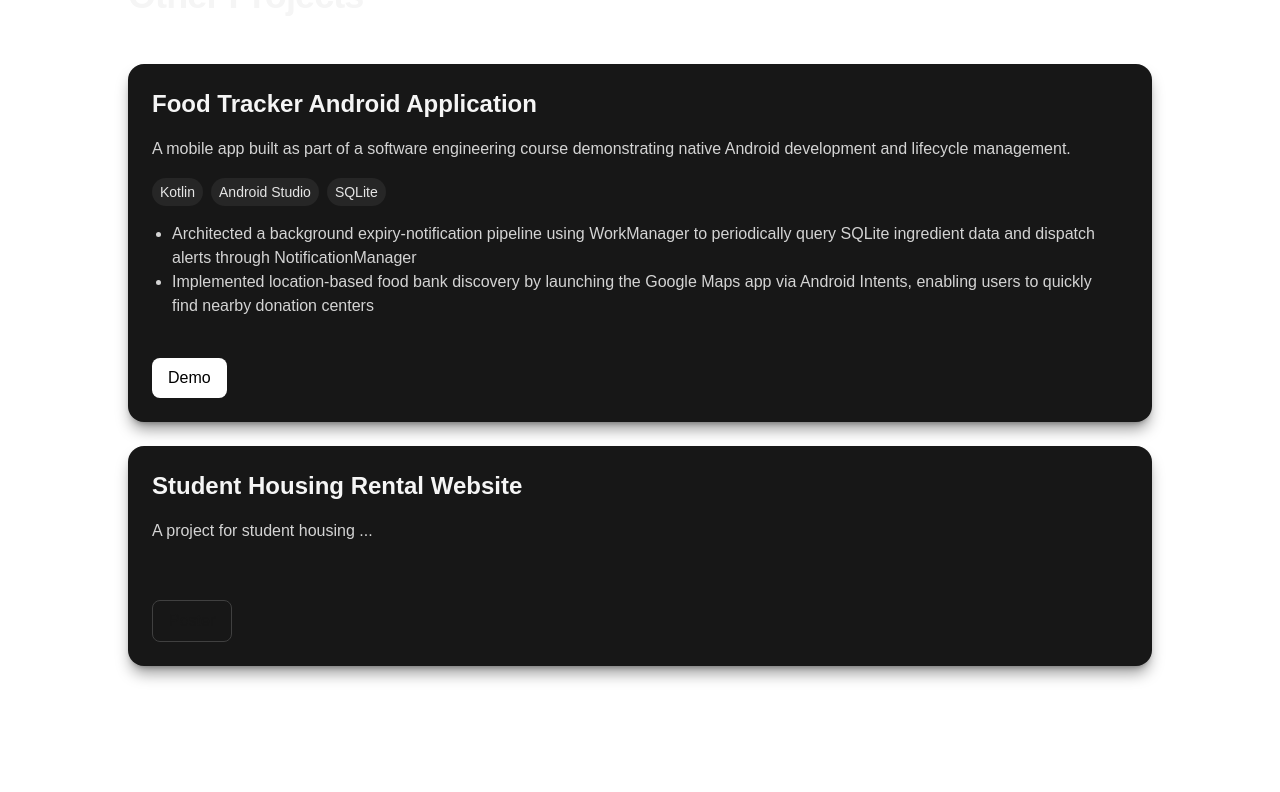
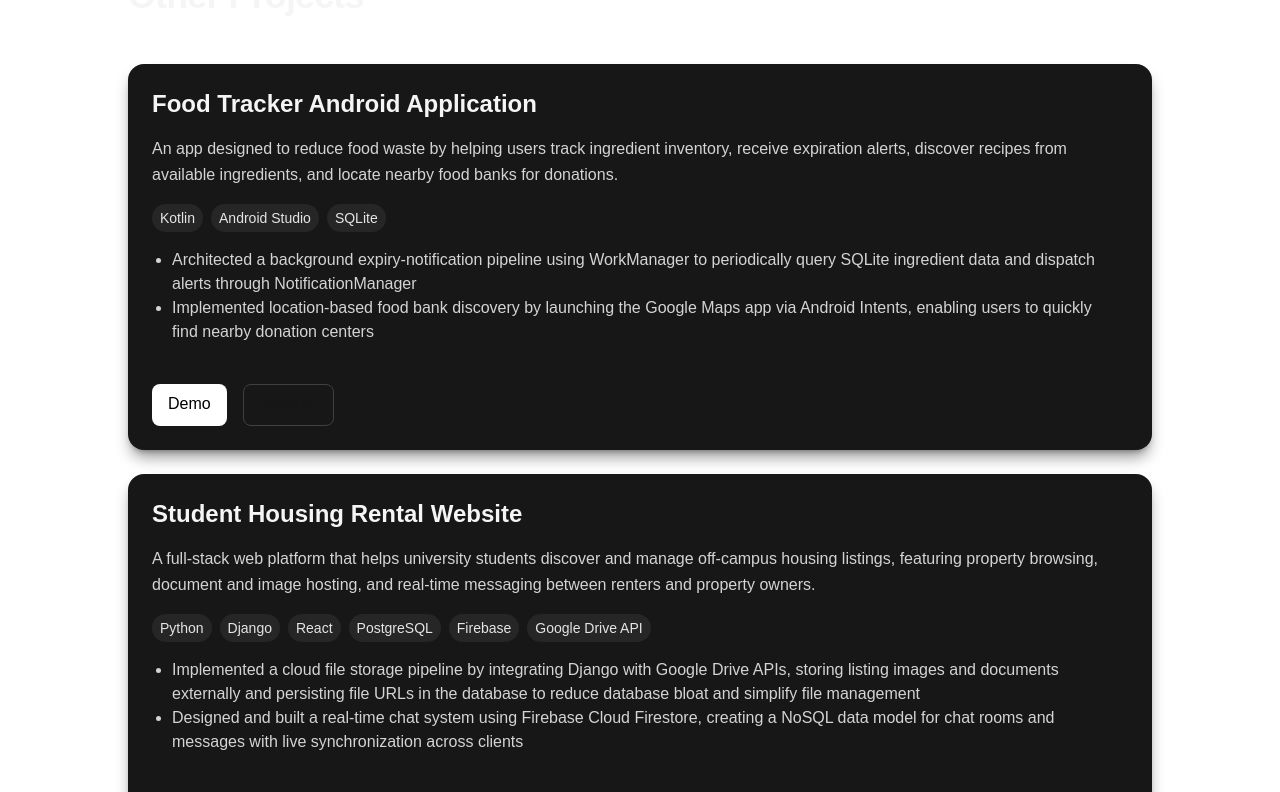
Before and after one commit to FaizaanRehman/Portfolio, a Next.js app: page / in a window 1280 px wide. Shown: the part 2380-3172 px from the top of the page. Built offline with nearby package versions, Linux system fonts and the light colour scheme.

Commit message:
Add details for students housing website

```diff
--- a/app/page.tsx
+++ b/app/page.tsx
@@ -64,19 +64,33 @@ export default function Home() {
         <div className="grid grid-cols-1 md:grid-cols-1 gap-6">
           <OtherProjectCard
             title="Food Tracker Android Application"
-            description="A mobile app built as part of a software engineering course demonstrating native Android development and lifecycle management."
+            description="An app designed to reduce food waste by helping users track ingredient inventory, receive expiration alerts, discover recipes from available ingredients, and locate nearby food banks for donations."
             highlights={[
               "Architected a background expiry-notification pipeline using WorkManager to periodically query SQLite ingredient data and dispatch alerts through NotificationManager",
               "Implemented location-based food bank discovery by launching the Google Maps app via Android Intents, enabling users to quickly find nearby donation centers",
             ]}
             techStack={["Kotlin", "Android Studio", "SQLite"]}
             demoLink="https://www.youtube.com/watch?v=Kc4xkIg4D3w"
+            githubLink="https://github.com/Ckalia11/Food-Expiry-Tracker"
           />
 
           <OtherProjectCard
             title="Student Housing Rental Website"
-            description="A project for student housing ..."
+            description="A full-stack web platform that helps university students discover and manage off-campus housing listings, featuring property browsing, document and image hosting, and real-time messaging between renters and property owners."
+            highlights={[
+              "Implemented a cloud file storage pipeline by integrating Django with Google Drive APIs, storing listing images and documents externally and persisting file URLs in the database to reduce database bloat and simplify file management",
+              "Designed and built a real-time chat system using Firebase Cloud Firestore, creating a NoSQL data model for chat rooms and messages with live synchronization across clients",
+            ]}
+            techStack={[
+              "Python",
+              "Django",
+              "React",
+              "PostgreSQL",
+              "Firebase",
+              "Google Drive API",
+            ]}
             posterLink="insert image poster here"
+            githubLink="https://github.com/YoungKeyKai/Vesta"
           />
         </div>
       </Section>
--- a/components/OtherProjectCard.tsx
+++ b/components/OtherProjectCard.tsx
@@ -5,6 +5,7 @@ type OtherProjectCardProps = {
   highlights?: string[];
   demoLink?: string;
   posterLink?: string;
+  githubLink?: string;
 };
 
 export default function OtherProjectCard({
@@ -14,6 +15,7 @@ export default function OtherProjectCard({
   highlights,
   demoLink,
   posterLink,
+  githubLink,
 }: OtherProjectCardProps) {
   return (
     <div className="bg-neutral-900 rounded-2xl p-6 shadow-lg shadow-black/40 flex flex-col gap-4">
@@ -62,6 +64,16 @@ export default function OtherProjectCard({
             Poster
           </a>
         )}
+        {githubLink && (
+          <a
+            href={githubLink}
+            target="_blank"
+            rel="noopener noreferrer"
+            className="px-5 py-2 border border-neutral-700 rounded-lg hover:bg-neutral-800 transition"
+          >
+            GitHub
+          </a>
+        )}
       </div>
     </div>
   );
```
